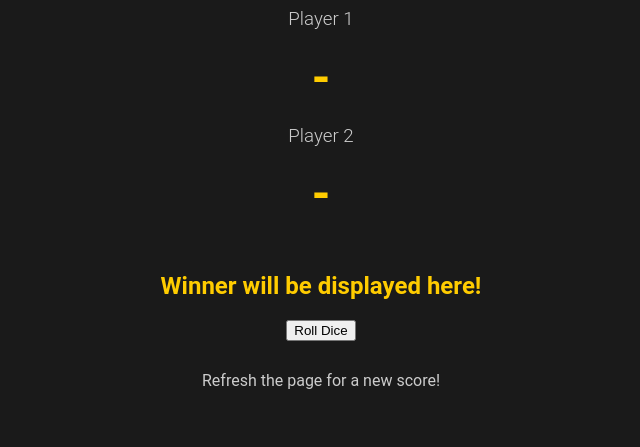
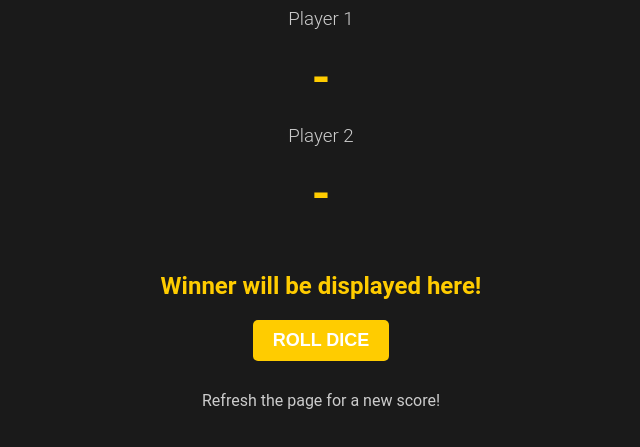
Before and after one commit to fyzanshaik/Dice-Game, a plain HTML site: page index.html in a window 1280 px wide. Shown: the part 151-598 px from the top of the page, without its empty margins (319-959 px from the left). Drawn offline with Linux system fonts and the light colour scheme.

Commit message:
Update style.css

```diff
--- a/style.css
+++ b/style.css
@@ -55,6 +55,23 @@ body {
     margin-top: 30px;
     font-weight: 400;
   }
+  .btn {
+    display: inline-block;
+    padding: 10px 20px;
+    font-size: 18px;
+    font-weight: bold;
+    text-transform: uppercase;
+    background-color: #ffcc00;
+    color: #fff;
+    border: none;
+    border-radius: 5px;
+    cursor: pointer;
+    transition: background-color 0.3s ease;
+  }
+
+  .btn:hover {
+    background-color: #ffa500;
+  }
 
   /* Animations */
   @keyframes resultFadeIn {
```
